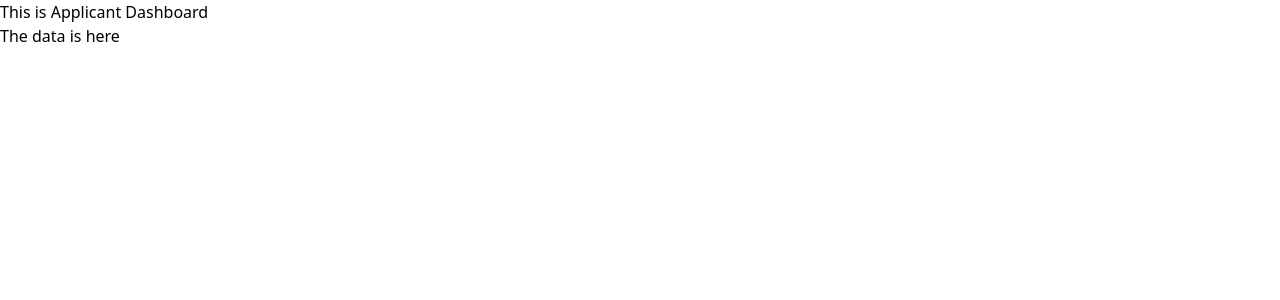
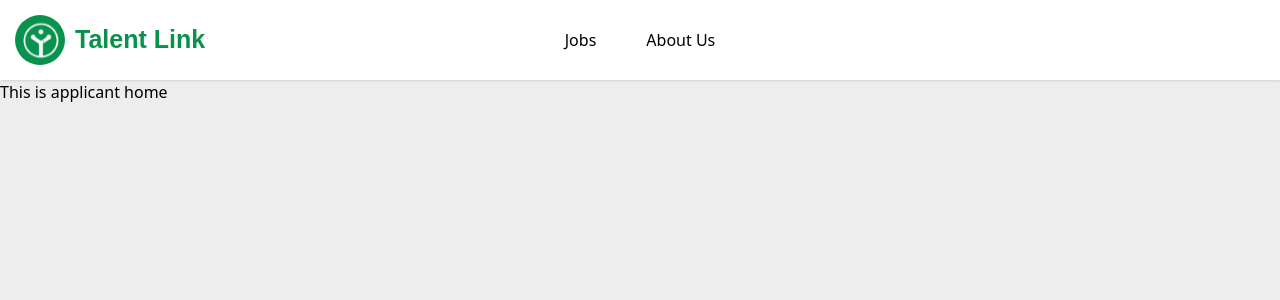
Before and after one commit to ShrDar/JobPortal, a React (Vite) app: page /applicantDashboard in a window 1280 px wide. Shown: the top 300 px of the page. Built offline with nearby package versions, Linux system fonts and the light colour scheme.

Commit message:
Added: Made folder and template for jobDashboard

```diff
--- a/index.html
+++ b/index.html
@@ -2,10 +2,9 @@
 <html lang="en">
   <head>
     <meta charset="UTF-8" />
-    <!-- <link rel="icon" type="image/svg+xml" href="/vite.svg" /> -->
     <link rel="preconnect" href="https://fonts.googleapis.com">
     <link rel="preconnect" href="https://fonts.gstatic.com" crossorigin>
-    <link href="https://fonts.googleapis.com/css2?family=Nunito:ital,wght@0,200..1000;1,200..1000&display=swap" rel="stylesheet">
+    <link href="https://fonts.googleapis.com/css2?family=Comfortaa:wght@300..700&family=Dancing+Script:wght@400..700&family=Karla:ital,wght@0,200..800;1,200..800&family=Lobster+Two:ital,wght@0,400;0,700;1,400;1,700&display=swap" rel="stylesheet">
     <meta name="viewport" content="width=device-width, initial-scale=1.0" />
     <title>Job Portal</title>
   </head>
--- /dev/null
+++ b/src/AboutUs.jsx
@@ -0,0 +1,10 @@
+import React from "react";
+
+function AboutUs() {
+    return (
+        <>
+            This is about us
+        </>
+    )
+}
+export { AboutUs }
--- a/src/App.jsx
+++ b/src/App.jsx
@@ -4,12 +4,15 @@ import { createBrowserRouter,
         Route,
         RouterProvider} from "react-router-dom";
 import '../index.css'
-import { OrgDashboard } from "./OrgDashboard";
-import { ApplicantDashboard, loader as applicationDashLoader } from "./ApplicantDashboard";
+import { OrgDashboard } from "./Ankita/OrgDashboard";
+import { ApplicantDashboard, loader as applicantDashLoader } from "./Viraj/ApplicantDashboard";
 import { OrgLogin, action as orgLoginAction } from "./OrgLogin";
 import { OrgRegistration, loader as orgRegLoader } from "./OrgRegistration";
 import { NotFound } from "./NotFound";
 import { Error } from "./Error";
+import { ApplicantHome } from "./Viraj/ApplicantHome";
+import { ApplicantJobs, loader as applicantJobsLoader } from "./Viraj/ApplicantJobs";
+import { AboutUs } from "./AboutUs";
 
 const router = createBrowserRouter(createRoutesFromElements(
     <Route path="/" >
@@ -21,8 +24,13 @@ const router = createBrowserRouter(createRoutesFromElements(
         <Route path="orgDashboard" element = {<OrgDashboard />} />
         <Route path="applicantDashboard"
             element = {<ApplicantDashboard />}
-            loader={applicationDashLoader}
-        />
+            loader={applicantDashLoader}
+        >
+            <Route index element={<ApplicantHome />} />
+            <Route path="applicantJobs" element ={<ApplicantJobs />} loader={applicantJobsLoader} />
+            <Route path="aboutUs" element={<AboutUs />} />
+
+        </Route>
         <Route path="*" element = {<NotFound />} />
     </Route>
 ))
--- a/src/ApplicantDashboard.jsx
+++ /dev/null
@@ -1,19 +0,0 @@
-import React from "react";
-import { useLoaderData, defer } from "react-router-dom";
-
-export function loader() { //name of loader function doesn't matter
-    return "The data is here";
-}
-
-function ApplicantDashboard() {
-    const data = useLoaderData();
-    console.log(data);
-    return (
-        <div>
-            <h2>This is Applicant Dashboard</h2>
-            {data}
-        </div>
-    )
-}
-
-export { ApplicantDashboard }
--- /dev/null
+++ b/src/Viraj/ApplicantDashboard.jsx
@@ -0,0 +1,34 @@
+import React from "react";
+import { useLoaderData, defer, Outlet, NavLink, Link } from "react-router-dom";
+import stealthLogo from "../../public/stealthLogo.svg"
+import "./applicant.css"
+
+export async function loader() { //name of loader function doesn't matter
+
+    return "The data is here";
+}
+
+function ApplicantDashboard() {
+    const data = useLoaderData();
+    console.log(data);
+    return (
+        <div className="applicantDashboard">
+            <div className="applicant-navBar">
+                <Link to={''}>
+                    <div className="applicantNavLogo">
+                        <img className="stealthLogo" src={stealthLogo} />
+                        <h3>Talent Link</h3>
+                    </div>
+                </Link>
+                <div className="applicantLinks">
+
+                    <NavLink to={'applicantJobs'} style={({isActive}) => isActive ? {color: "#07914C", textDecoration: 'underline', textUnderlineOffset: '5px'} : {color: "#000"}}>Jobs</NavLink>
+                    <NavLink to={'aboutUs'} style={({isActive}) => isActive ? {color: "#07914C", textDecoration: 'underline', textUnderlineOffset: '5px'} : {color: "#000"}}>About Us</NavLink>
+                </div>
+            </div>
+            <Outlet />
+        </div>
+    )
+}
+
+export { ApplicantDashboard }
--- /dev/null
+++ b/src/Viraj/ApplicantHome.jsx
@@ -0,0 +1,11 @@
+import React from "react";
+
+function ApplicantHome() {
+    return (
+        <>
+            This is applicant home
+        </>
+    )
+}
+
+export { ApplicantHome }
--- /dev/null
+++ b/src/Viraj/ApplicantJobs.jsx
@@ -0,0 +1,51 @@
+import { collection, getDocs } from "firebase/firestore";
+import React, { Suspense, useState } from "react";
+import { db } from "../../config/firebase";
+import { Await, defer, useLoaderData } from "react-router-dom";
+
+export async function loader() {
+    const applicantJobCollectionRef = collection(db, 'jobListings')
+    try {
+
+        const data = await getDocs(applicantJobCollectionRef);
+        const filteredData = data.docs.map((doc) => ({
+            ...doc.data(),
+            id: doc.id
+        }))
+
+        return filteredData;
+    } catch(err) {
+        console.error(err);
+    }
+
+}
+
+function ApplicantJobs() {
+    const jobs = useLoaderData();
+    console.log(jobs)
+
+    const [jobTitle, setJobTitle] = useState('');
+    const [jobOrg, setJobOrg] = useState('');
+    return (
+        <div className="applicantJobs">
+            <div className="applicantJobs-searchBarContainer">
+                <h1>Find your dream job</h1>
+                <p>Explore the newest job opportunities to discover and apply for the best positions</p>
+                <div className="applicantJobs-searchBar">
+                    <input placeholder="Search Job Title here" onChange={(e) => setJobTitle(e.target.value)} value={jobTitle} />
+                    <input placeholder="Search Organization here" onChange={(e) => setJobOrg(e.target.value)} value={jobOrg} />
+                    <button>Search</button>
+                </div>
+                {jobs.map(job => {
+                    return (
+                        <div className="jobs">
+                            {job.jobTitle}
+                        </div>
+                    )
+                })}
+            </div>
+        </div>
+    )
+}
+
+export { ApplicantJobs }
--- /dev/null
+++ b/src/Viraj/applicant.css
@@ -0,0 +1,44 @@
+.applicantDashboard {
+    display: flex;
+    flex-direction: column;
+    height: 100svh;
+    background-color: #ededed;
+    color: #000000;
+}
+.applicant-navBar {
+    position: relative;
+    display: flex;
+    height: fit-content;
+    justify-content: space-between;
+    align-items: center;
+    width: 100%;
+    background-color: #ffffff;
+    padding: 15px;
+    /* border-bottom: 1px solid #8f8f8f; */
+    filter: drop-shadow(1px 1px 1px #d1d1d1);
+}
+.applicantLinks {
+    position: absolute;
+    right: 0;
+    left: 0;
+    display: flex;
+    gap: 50px;
+    align-self: center;
+    justify-self: center;
+}
+.stealthLogo {
+    width: 50px;
+    height: 50px;
+    background-color: #09924D;
+    border-radius: 50%;
+    margin-right: 10px;
+}
+.applicantNavLogo {
+    display: flex;
+    justify-content: space-around;
+    align-items: center;
+    font-size: 25px;
+    font-family: "Nunito", sans-serif;
+    font-weight: 700;
+    color: #09924D;
+}
```
Also changed, not shown: public/stealthLogo.svg (added), src/Ankita/OrgDashboard.jsx (renamed from src/OrgDashboard.jsx).
